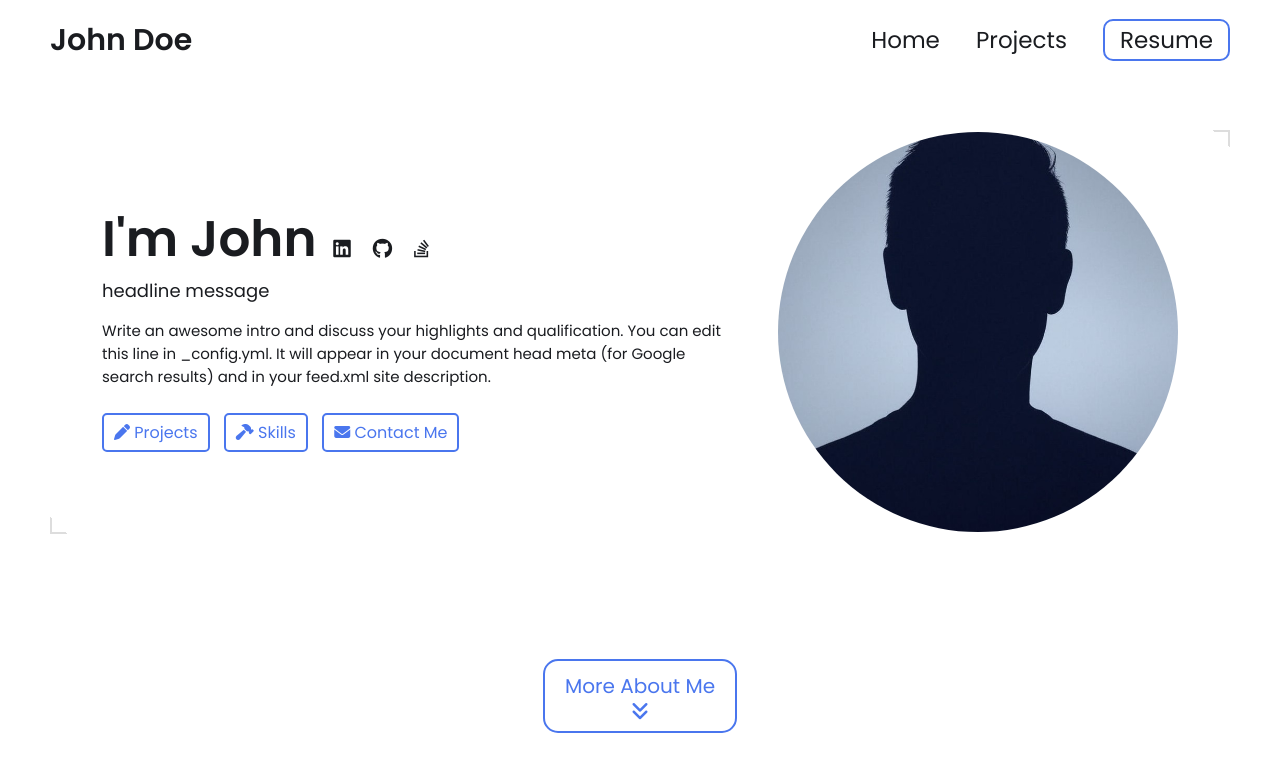
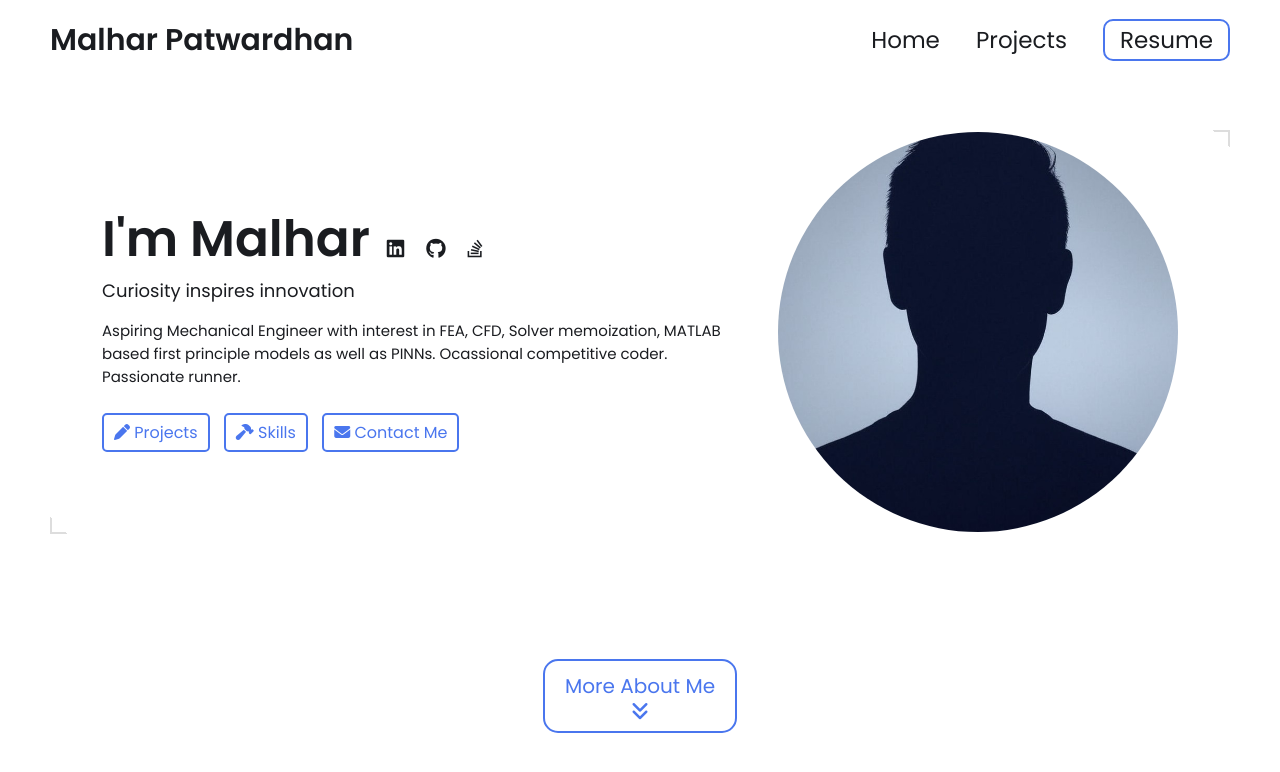
Before and after one commit to Assembly00111/Assembly00111.github.io, a Jekyll site: the page built from index.html, in a window 1280 px wide and 900 px high. Shown: the top 772 px of the window. Built offline with Jekyll 4.4.1, drawn with Linux system fonts in a browser that asks for light colours.

Commit message:
Update _config.yml

```diff
--- a/_config.yml
+++ b/_config.yml
@@ -7,17 +7,17 @@
 
 # Main Page Setup
 
-title: John Doe's Portfolio # This is what shows up in the tab of the browser
+title: Malhar Patwardhan's Portfolio # This is what shows up in the tab of the browser
 
 
 
 # Hero Section
-name: John Doe
-headline: headline message
+name: Malhar Patwardhan
+headline: Curiosity inspires innovation
 description: >- # dont remove this line. this will ignore all new lines until the next section
-  Write an awesome intro and discuss your highlights and qualification. You can edit this
-  line in _config.yml. It will appear in your document head meta (for
-  Google search results) and in your feed.xml site description.
+  Aspiring Mechanical Engineer with interest in FEA, CFD, Solver memoization,
+  MATLAB based first principle models as well as PINNs.
+  Ocassional competitive coder. Passionate runner.
 
 # Place your profile image in /assets/images/profile-image/folder and edit the file name
 profile_image: ./assets/images/profile-image/avatar.jpeg
@@ -31,8 +31,8 @@ resume-url: https://drive.google.com/file/d/13Z3duVzh-gguPU5r03oJVEE6rV9rd3DS/vi
 # Set up external links - this will show up as small icons next to your name.
 
 external-links:    # input only your own url slug. The icons with missing entries will not appear.
-  linkedin: test    # https://www.linkedin.com/in/{your url slug}
-  github: leea12    # https://github.com/{your url slug}
+  linkedin: www.linkedin.com/in/malhar-patwardhan-392132325    # https://www.linkedin.com/in/{your url slug}
+  github: https://github.com/Assembly00111    # https://github.com/{your url slug}
   stackoverflow: test      # https://stackoverflow.com/users/{your url slug}
   medium:            # https://medium.com/@{your url slug}
   x-twitter:   # https://x.com/{your url slug}
```
